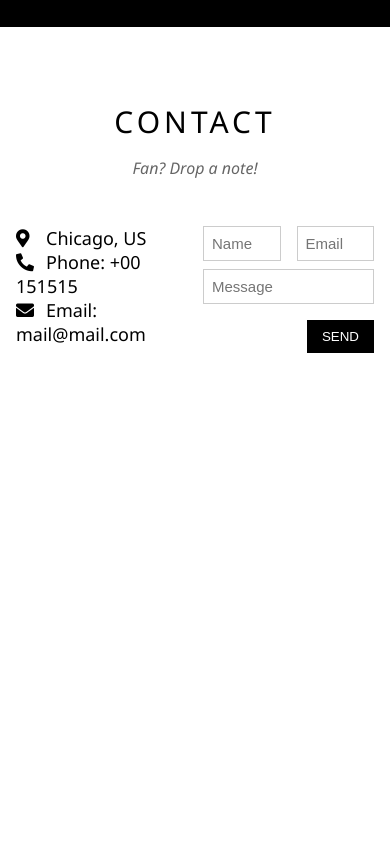
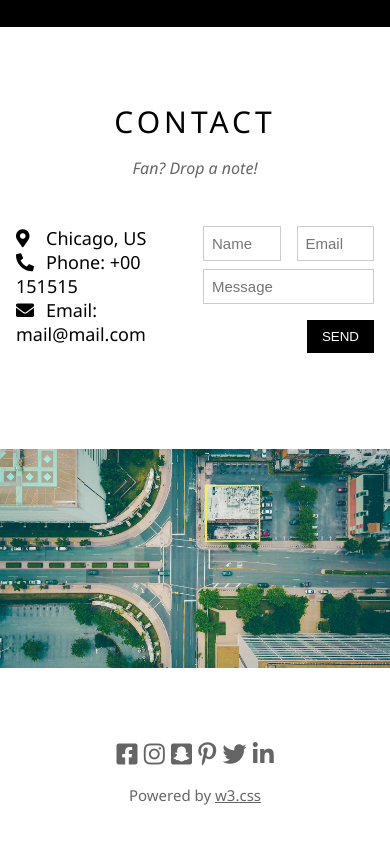
Before and after one commit to HinTran013/W3school_cloneTheBandWeb, a plain HTML site: page index.html in a window 390 px wide. Shown: the part 1903-2747 px from the top of the page. Before the commit the page ends 2352 px from the top, so only its background shows below. Drawn offline with Linux system fonts and the light colour scheme.

Commit message:
complete layout but not responsive

```diff
--- a/assets/css/style.css
+++ b/assets/css/style.css
@@ -321,6 +321,31 @@ ul#nav ul.subnav{
     border: none;
 }
 
+/* Map section */
+.map img{
+    width: 100%;
+}
+
+/* footer section */
 #footer {
+    padding: 64px 16px;
+    text-align: center;
+    opacity: 0.6;
+}
 
+#footer .social-list{
+    font-size: 24px;
 }
+
+#footer .copy-right{
+    font-size: 15px;
+    margin: 15px 0;
+}
+
+#footer .copy-right a{
+    color: #000;
+}
+
+#footer .social-list i:hover{
+    opacity: 0.4;
+}
--- a/index.html
+++ b/index.html
@@ -161,10 +161,25 @@
                     <div class="clear"></div>
                 </div>
             </div>
+
+            <div class="map">
+                <img src="/assets/img/map/map.jpg" alt="">
+            </div>
         </div>
 
         <div id="footer">
+            <div class="social-list">
+                <i class="fab fa-facebook-square"></i>
+                <i class="fab fa-instagram"></i>
+                <i class="fab fa-snapchat-square"></i>
+                <i class="fab fa-pinterest-p"></i>
+                <i class="fab fa-twitter"></i>
+                <i class="fab fa-linkedin-in"></i>
+            </div>
 
+            <p class="copy-right">
+                Powered by <a href="">w3.css</a>
+            </p>
         </div>
 
     </div>
```
Also changed, not shown: assets/img/map/map.jpg (added).
